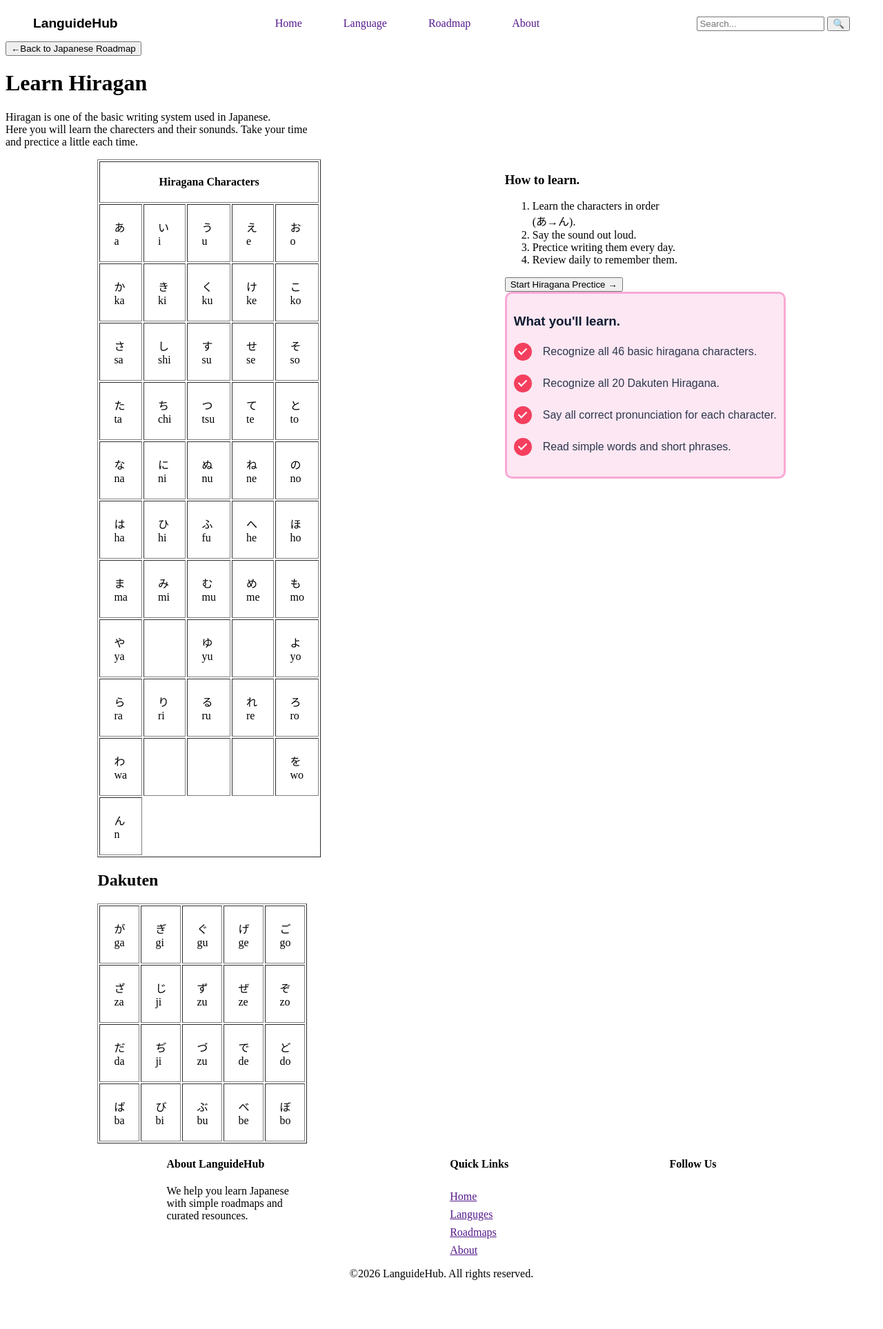
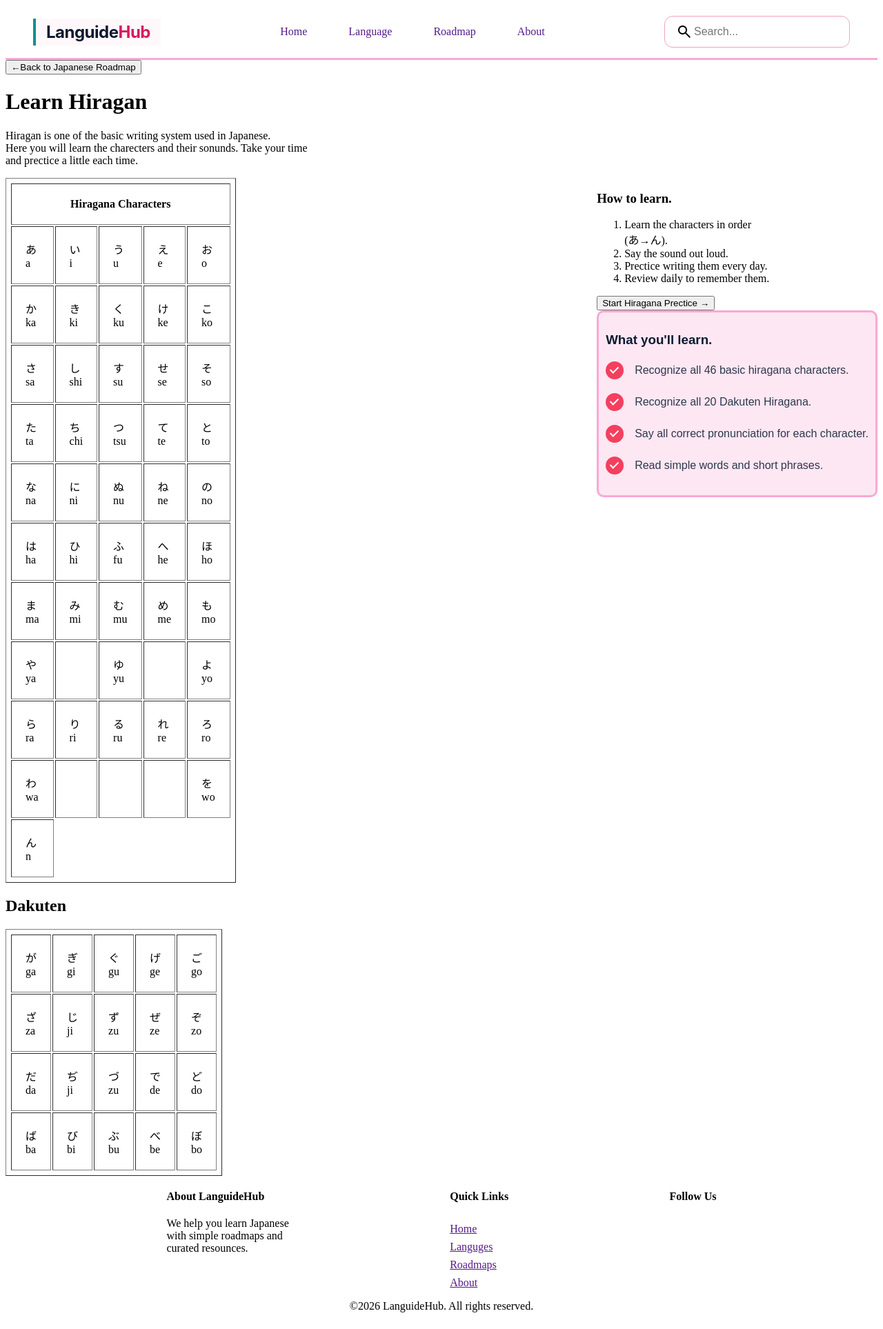
Before and after one commit to Sahina-07/Languide-hub, a Flask app: template templates/hiragana.html in a window 1280 px wide. Shown: the whole page at 69% size. Before the commit the page ends 1856 px from the top, so only its background shows below. Run offline with Flask 3, Linux system fonts and the light colour scheme; the template is opened without the code that fills it, so the values that code supplies are empty.

Commit message:
Complited Header with CSS

```diff
--- a/static/hiragana.css
+++ b/static/hiragana.css
@@ -1,3 +1,41 @@
+/* Logo */
+.brand-container{
+    display: inline-flex;
+    align-items: center;
+    padding: 5px 15px;
+    background-color: #fff8fa;
+    border-left: 4px solid #148f8f;
+    font-family:  -apple-system, BlinkMacSystemFont, 'Segoe UI', Roboto, sans-serif;
+    font-size: 24px;
+    letter-spacing: -0.5px;
+}
+.text-navy{
+    color: #0b1a30;
+    font-weight: 700;
+}
+.text-pink{
+    color: #d81b60;
+    font-weight: 700;
+}
+/* Search-Bar */
+.search{
+    --padding: 10px 16px;
+    width: max-content;
+    display: flex;
+    align-items: center;
+    padding: var(--padding);
+    background: #ffffff;
+    border: 1.5px solid #f2a2c1;
+    border-radius: 12px;
+}
+.search-input{
+    font-size: 16px;
+    font-family: 'Lexend', sans-serif;
+    color: #333333;
+    margin-left: var(--padding);
+    border: none;
+    background: transparent;
+}
 /* ======================================================================
                           header
 =========================================================================*/
@@ -7,6 +45,7 @@
   justify-content: space-between;
   padding: 15px 40px;
   background-color: #ffffff;
+  border-bottom: solid #F9A8D4;
 }
 #navbar nav{
     display: plex;
@@ -20,7 +59,7 @@
     text-decoration: none;
 }
 #header nav a:hover{
-    color: #0066cc;
+    color: #F472B6;
 }
 #header p {
   margin: 0;                      /* Removes default browser paragraph spacing */
@@ -35,8 +74,15 @@
 
 #block{
     display: flex;
-    justify-content: space-around;
+    justify-content: space-between;
 }
+
+.hiragana-char{
+    padding: 5px;
+
+}
+
+
 /* ==================================FOOTER========================================= */
 #footer{
     display: flex;
--- a/templates/hiragana.html
+++ b/templates/hiragana.html
@@ -6,14 +6,16 @@
     <meta name="viewport" content="width=device-width, initial-scale=1.0">
     <title>Hirgana Charecters</title>
     <link rel="stylesheet" href="/static/hiragana.css">
+    <link rel="stylesheet"
+        href="https://fonts.googleapis.com/css2?family=Material+Symbols+Outlined:opsz,wght,FILL,GRAD@24,400,0,0&icon_names=search" />
 </head>
 
 <body>
     <div>
         <!--===================== Header section=================== -->
         <div id="header">
-            <div>
-                <p>LanguideHub</p>
+            <div class="brand-container">
+                <span class="text-navy">Languide</span><span class="text-pink">Hub</span>
             </div>
             <div id="navbar">
                 <nav>
@@ -24,11 +26,14 @@
                 </nav>
             </div>
             <div>
-                <form class="classic-search-box" action="/search" method="GET">
-                    <input type="search" class="classic-input" name="q" placeholder="Search..." required />
-                    <button type="submit" class="classic-btn">🔍</button>
+                <form action="">
+                    <div class="search">
+                        <span class="search-icon material-symbols-outlined">search</span>
+                        <input id="search-input" class="search-input" type="search" placeholder="Search...">
+                    </div>
                 </form>
             </div>
+
         </div>
         <!--======================== Hero section ===================== -->
         <div>
@@ -42,7 +47,7 @@
             <!-- ===============Hiragana table============== -->
             <div id="Hiragana-table"> <!--full tabel div-->
                 <div> <!--table 1 div-->
-                    <table cellpadding="20" border="1">
+                    <table class="hiragana-char" cellpadding="20" border="1">
                         <tr>
                             <th colspan="5">Hiragana Characters</th>
                         </tr>
@@ -125,7 +130,7 @@
                 <!-- Dakuten Hiragana  -->
                 <div><!--table 2 div-->
                     <h2>Dakuten</h2>
-                    <table border="1" cellpadding="20">
+                    <table class="hiragana-char" border="1" cellpadding="20">
                         <tr>
                             <td>が<br>ga</td>
                             <td>ぎ<br>gi</td>
```
